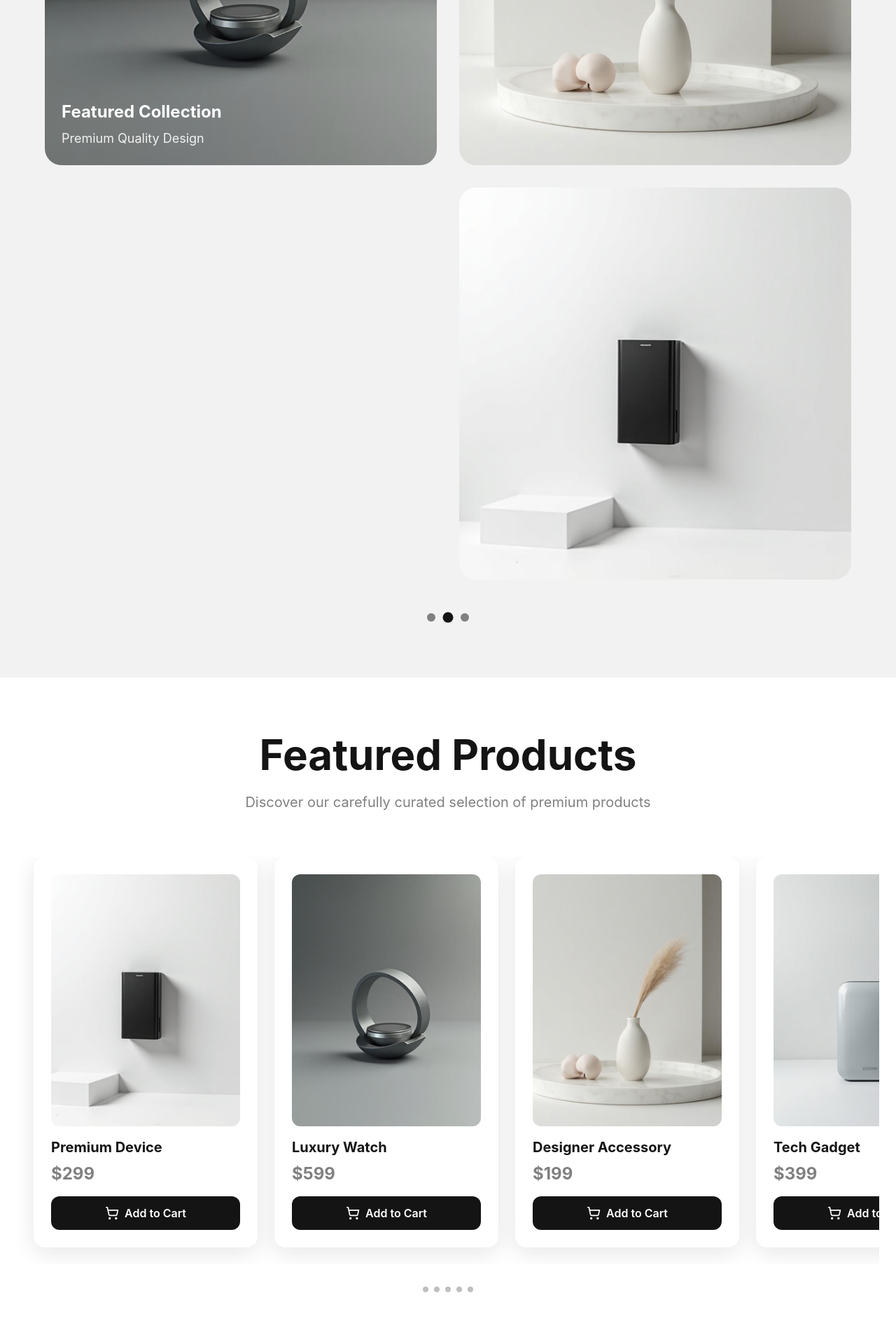
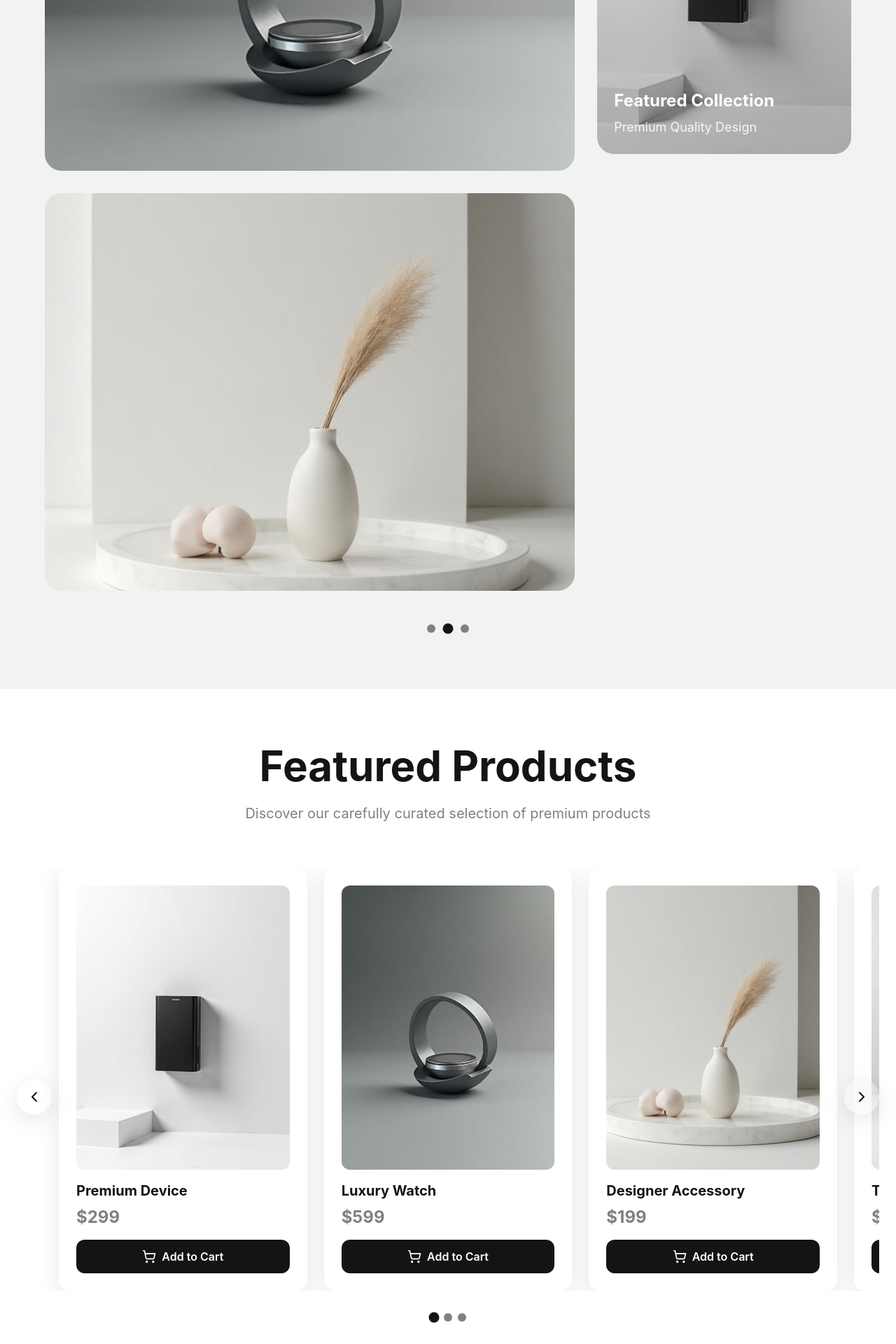
Before and after one commit to sidsai091/sid-glassy-showcase, a React (Vite) app: page / in a window 1280 px wide. Shown: the part 1380-3300 px from the top of the page at 70% size. Built offline with nearby package versions, Linux system fonts and the light colour scheme.

Commit message:
Fix gallery layout and product carousel navigation
Adjusted gallery section image sizing for better visual balance and replaced the slider in the featured product section with left and right arrow navigation.

```diff
--- a/src/components/Gallery.tsx
+++ b/src/components/Gallery.tsx
@@ -38,43 +38,41 @@ const Gallery = () => {
           </p>
         </motion.div>
 
-        <div className="grid grid-cols-1 lg:grid-cols-2 gap-8 max-w-6xl mx-auto">
-          {/* Large Image (50%) */}
+        <div className="grid grid-cols-1 lg:grid-cols-3 gap-8 max-w-6xl mx-auto">
+          {/* Left Side - Two stacked images */}
+          <div className="lg:col-span-2 grid grid-cols-1 gap-8">
             <motion.div
-            className="relative overflow-hidden rounded-3xl aspect-square"
+              className="relative overflow-hidden rounded-3xl aspect-[4/3]"
               initial={{ opacity: 0, scale: 0.8 }}
               animate={inView ? { opacity: 1, scale: 1 } : {}}
               transition={{ duration: 0.8, delay: 0.2 }}
+              whileHover={{ scale: 1.02 }}
             >
-            <motion.img
+              <img
                 src={images[currentImageIndex]}
                 alt="Featured Product"
                 className="w-full h-full object-cover"
-              key={currentImageIndex}
-              initial={{ opacity: 0, scale: 1.1 }}
-              animate={{ opacity: 1, scale: 1 }}
-              transition={{ duration: 0.8 }}
               />
-            <div className="absolute inset-0 bg-gradient-to-t from-pure-dark/30 to-transparent" />
+              <div className="absolute inset-0 bg-gradient-to-t from-pure-dark/20 to-transparent opacity-0 hover:opacity-100 transition-opacity duration-300" />
               <motion.div
-              className="absolute bottom-6 left-6 text-pure-white"
-              initial={{ opacity: 0, y: 20 }}
-              animate={{ opacity: 1, y: 0 }}
-              transition={{ delay: 0.5 }}
+                className="absolute inset-0 flex items-center justify-center opacity-0 hover:opacity-100 transition-opacity duration-300"
+                whileHover={{ scale: 1.1 }}
               >
-              <h3 className="text-2xl font-bold mb-2">Featured Collection</h3>
-              <p className="text-lg opacity-90">Premium Quality Design</p>
+                <div className="glass rounded-full p-4">
+                  <svg className="w-8 h-8 text-pure-dark" fill="none" stroke="currentColor" viewBox="0 0 24 24">
+                    <path strokeLinecap="round" strokeLinejoin="round" strokeWidth={2} d="M15 12a3 3 0 11-6 0 3 3 0 016 0z" />
+                    <path strokeLinecap="round" strokeLinejoin="round" strokeWidth={2} d="M2.458 12C3.732 7.943 7.523 5 12 5c4.478 0 8.268 2.943 9.542 7-1.274 4.057-5.064 7-9.542 7-4.477 0-8.268-2.943-9.542-7z" />
+                  </svg>
+                </div>
               </motion.div>
             </motion.div>
 
-          {/* Small Images Grid (25% each) */}
-          <div className="grid grid-cols-1 gap-8">
             <motion.div
-              className="relative overflow-hidden rounded-3xl aspect-square"
-              initial={{ opacity: 0, x: 50 }}
-              animate={inView ? { opacity: 1, x: 0 } : {}}
+              className="relative overflow-hidden rounded-3xl aspect-[4/3]"
+              initial={{ opacity: 0, scale: 0.8 }}
+              animate={inView ? { opacity: 1, scale: 1 } : {}}
               transition={{ duration: 0.8, delay: 0.4 }}
-              whileHover={{ scale: 1.05 }}
+              whileHover={{ scale: 1.02 }}
             >
               <img
                 src={images[(currentImageIndex + 1) % images.length]}
@@ -94,20 +92,35 @@ const Gallery = () => {
                 </div>
               </motion.div>
             </motion.div>
+          </div>
 
+          {/* Right Side - Single tall image */}
           <motion.div
-              className="relative overflow-hidden rounded-3xl aspect-square"
+            className="relative overflow-hidden rounded-3xl aspect-[3/4] lg:aspect-[2/3]"
             initial={{ opacity: 0, x: 50 }}
             animate={inView ? { opacity: 1, x: 0 } : {}}
             transition={{ duration: 0.8, delay: 0.6 }}
-              whileHover={{ scale: 1.05 }}
+            whileHover={{ scale: 1.02 }}
           >
-              <img
+            <motion.img
               src={images[(currentImageIndex + 2) % images.length]}
               alt="Product 3"
               className="w-full h-full object-cover"
+              key={currentImageIndex}
+              initial={{ opacity: 0, scale: 1.1 }}
+              animate={{ opacity: 1, scale: 1 }}
+              transition={{ duration: 0.8 }}
             />
-              <div className="absolute inset-0 bg-gradient-to-t from-pure-dark/20 to-transparent opacity-0 hover:opacity-100 transition-opacity duration-300" />
+            <div className="absolute inset-0 bg-gradient-to-t from-pure-dark/30 to-transparent" />
+            <motion.div
+              className="absolute bottom-6 left-6 text-pure-white"
+              initial={{ opacity: 0, y: 20 }}
+              animate={{ opacity: 1, y: 0 }}
+              transition={{ delay: 0.8 }}
+            >
+              <h3 className="text-2xl font-bold mb-2">Featured Collection</h3>
+              <p className="text-lg opacity-90">Premium Quality Design</p>
+            </motion.div>
             <motion.div
               className="absolute inset-0 flex items-center justify-center opacity-0 hover:opacity-100 transition-opacity duration-300"
               whileHover={{ scale: 1.1 }}
@@ -120,7 +133,6 @@ const Gallery = () => {
               </div>
             </motion.div>
           </motion.div>
-          </div>
         </div>
 
         {/* Image Indicators */}
--- a/src/components/ProductCarousel.tsx
+++ b/src/components/ProductCarousel.tsx
@@ -1,6 +1,7 @@
 import { motion } from 'framer-motion';
 import { useInView } from 'react-intersection-observer';
-import { ShoppingCart } from 'lucide-react';
+import { ShoppingCart, ChevronLeft, ChevronRight } from 'lucide-react';
+import { useState } from 'react';
 import product1 from '@/assets/product1.jpg';
 import product2 from '@/assets/product2.jpg';
 import product3 from '@/assets/product3.jpg';
@@ -13,6 +14,9 @@ const ProductCarousel = () => {
     triggerOnce: true,
   });
 
+  const [currentIndex, setCurrentIndex] = useState(0);
+  const itemsPerView = 3;
+
   const products = [
     { id: 1, name: "Premium Device", price: "$299", image: product1 },
     { id: 2, name: "Luxury Watch", price: "$599", image: product2 },
@@ -20,6 +24,16 @@ const ProductCarousel = () => {
     { id: 4, name: "Tech Gadget", price: "$399", image: product4 },
     { id: 5, name: "Modern Tool", price: "$149", image: product5 },
   ];
+
+  const maxIndex = Math.max(0, products.length - itemsPerView);
+
+  const nextSlide = () => {
+    setCurrentIndex(prev => Math.min(prev + 1, maxIndex));
+  };
+
+  const prevSlide = () => {
+    setCurrentIndex(prev => Math.max(prev - 1, 0));
+  };
 
   return (
     <section ref={ref} className="py-20 bg-pure-white" id="products">
@@ -38,9 +52,41 @@ const ProductCarousel = () => {
           </p>
         </motion.div>
 
-        <div className="overflow-x-auto pb-6">
+        <div className="relative">
+          {/* Navigation Arrows */}
+          <motion.button
+            onClick={prevSlide}
+            disabled={currentIndex === 0}
+            className="absolute left-0 top-1/2 -translate-y-1/2 z-10 glass rounded-full p-3 text-pure-dark hover:text-pure-white transition-all duration-300 disabled:opacity-50 disabled:cursor-not-allowed"
+            whileHover={{ scale: 1.1 }}
+            whileTap={{ scale: 0.9 }}
+            initial={{ opacity: 0, x: -20 }}
+            animate={inView ? { opacity: 1, x: 0 } : {}}
+            transition={{ delay: 0.8 }}
+          >
+            <ChevronLeft className="w-6 h-6" />
+          </motion.button>
+
+          <motion.button
+            onClick={nextSlide}
+            disabled={currentIndex === maxIndex}
+            className="absolute right-0 top-1/2 -translate-y-1/2 z-10 glass rounded-full p-3 text-pure-dark hover:text-pure-white transition-all duration-300 disabled:opacity-50 disabled:cursor-not-allowed"
+            whileHover={{ scale: 1.1 }}
+            whileTap={{ scale: 0.9 }}
+            initial={{ opacity: 0, x: 20 }}
+            animate={inView ? { opacity: 1, x: 0 } : {}}
+            transition={{ delay: 0.8 }}
+          >
+            <ChevronRight className="w-6 h-6" />
+          </motion.button>
+
+          {/* Carousel Content */}
+          <div className="overflow-hidden px-12">
             <motion.div
-            className="flex space-x-6 min-w-max px-6"
+              className="flex transition-transform duration-500 ease-out"
+              style={{
+                transform: `translateX(-${currentIndex * (100 / itemsPerView)}%)`
+              }}
               initial={{ opacity: 0 }}
               animate={inView ? { opacity: 1 } : {}}
               transition={{ duration: 0.8, delay: 0.2 }}
@@ -48,7 +94,8 @@ const ProductCarousel = () => {
               {products.map((product, index) => (
                 <motion.div
                   key={product.id}
-                className="flex-shrink-0 w-80"
+                  className="flex-shrink-0 px-3"
+                  style={{ width: `${100 / itemsPerView}%` }}
                   initial={{ opacity: 0, y: 50 }}
                   animate={inView ? { opacity: 1, y: 0 } : {}}
                   transition={{ duration: 0.6, delay: index * 0.1 }}
@@ -99,18 +146,24 @@ const ProductCarousel = () => {
               ))}
             </motion.div>
           </div>
+        </div>
 
-        {/* Carousel Navigation Dots */}
+        {/* Carousel Indicators */}
         <motion.div
           className="flex justify-center mt-8 space-x-2"
           initial={{ opacity: 0 }}
           animate={inView ? { opacity: 1 } : {}}
           transition={{ delay: 0.6 }}
         >
-          {products.map((_, index) => (
-            <div
+          {Array.from({ length: maxIndex + 1 }).map((_, index) => (
+            <button
               key={index}
-              className="w-2 h-2 rounded-full bg-medium-grey opacity-50"
+              onClick={() => setCurrentIndex(index)}
+              className={`w-3 h-3 rounded-full transition-all duration-300 ${
+                index === currentIndex
+                  ? 'bg-pure-dark scale-125'
+                  : 'bg-medium-grey hover:bg-dark-grey'
+              }`}
             />
           ))}
         </motion.div>
```
Lines whose indentation alone changed are shown as unchanged.
